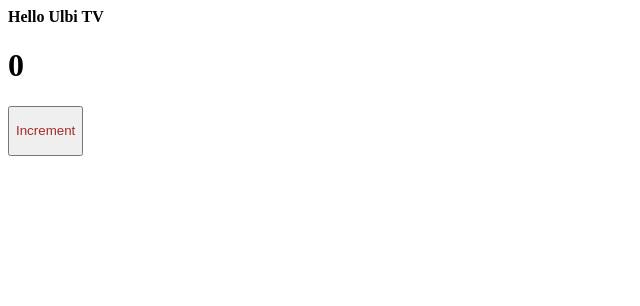
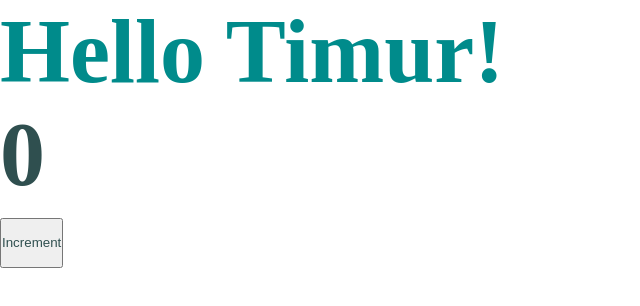
Before and after one commit to CristinaVolk/frontend-advanced-production, a React app: page / in a window 1280 px wide. Shown: the top 306 px of the page, without its empty margins (0-640 px from the left). Built offline with nearby package versions, Linux system fonts and the light colour scheme.

Commit message:
2.5 Setting up CSS modules

```diff
--- /dev/null
+++ b/src/App.tsx
@@ -0,0 +1,15 @@
+import React from 'react';
+import {Counter} from "./components/Counter/Counter";
+import './index.css'
+
+
+function App() {
+	return (
+		<div className="app">
+			<h1 className="title">Hello Timur!</h1>
+			<Counter />
+		</div>
+	);
+}
+
+export default App;
--- a/src/components/Counter/Counter.css
+++ /dev/null
@@ -1,4 +0,0 @@
-.increment-btn {
-    color: brown;
-    height: 50px;
-}
--- /dev/null
+++ b/src/components/Counter/Counter.module.css
@@ -0,0 +1,8 @@
+.incrementBtn {
+    color: darkslategrey;
+    height: 50px;
+}
+
+.count {
+    color: darkslategrey;
+}
--- a/src/components/Counter/Counter.tsx
+++ b/src/components/Counter/Counter.tsx
@@ -1,6 +1,6 @@
 import React, {useState} from 'react';
 
-import './Counter.css'
+import classes from './Counter.module.css'
 
 export const Counter = () => {
 
@@ -10,9 +10,9 @@ export const Counter = () => {
     }
 
     return (
-        <div>
-            <h1>{count}</h1>
-            <button className="increment-btn" onClick={increment}>Increment</button>
-        </div>
+        <>
+            <h1 className={classes.count}>{count}</h1>
+            <button className={classes.incrementBtn} onClick={increment}>Increment</button>
+        </>
     );
 };
--- /dev/null
+++ b/src/index.css
@@ -0,0 +1,13 @@
+* {
+    margin: 0;
+    padding: 0;
+    box-sizing: border-box;
+}
+
+.app {
+    font-size: 45px;
+}
+
+.title {
+    color: darkcyan;
+}
--- a/src/index.tsx
+++ b/src/index.tsx
@@ -1,10 +1,7 @@
 import {render} from 'react-dom';
-import {Counter} from "./components/Counter/Counter";
+import App from "./App";
 
 render(
-	<div>
-		<strong>Hello Ulbi TV</strong>
-		<Counter />
-	</div>,
+	<App />,
 	document.getElementById('root')
 )
```
Also changed, not shown: src/global.d.ts (added, +7 -0 lines), 3 other files (tests, documents, lock files or other folders).
